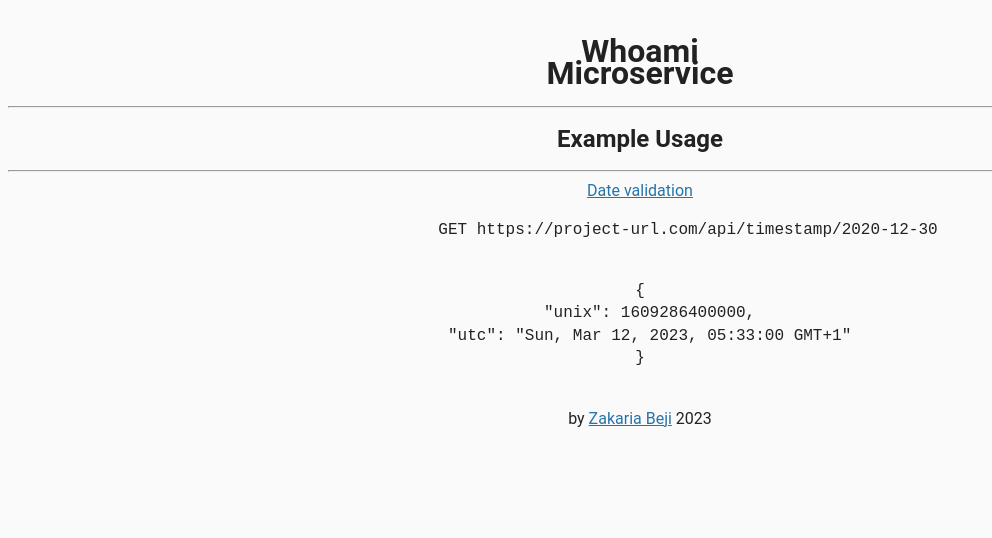
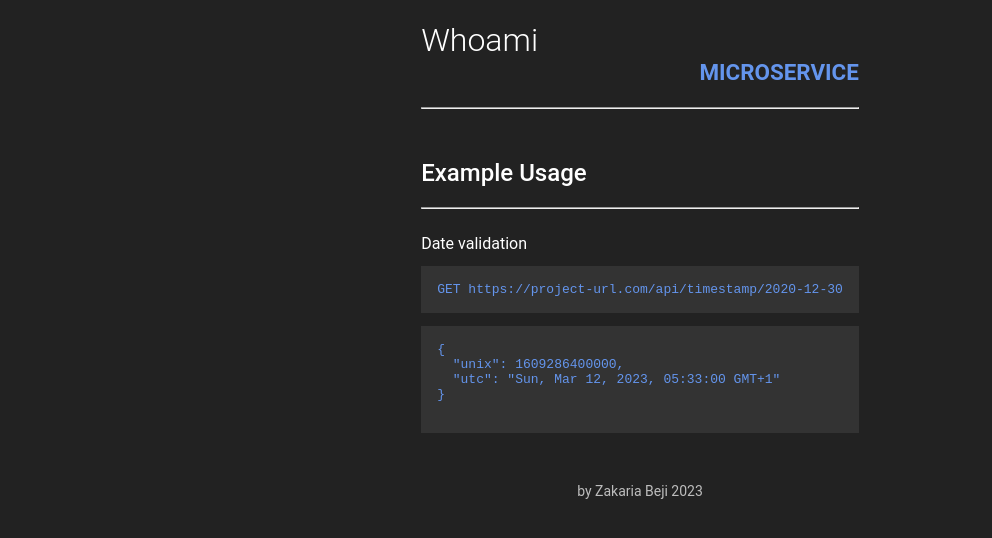
Before and after one commit to z-bj/Whoami-Microservice, a website: page views/index.html in a window 1280 px wide. Shown: the whole page, without its empty margins (0-992 px from the left). Drawn offline with Linux system fonts and the light colour scheme; files that its build step writes are made by us from their sources.

```diff
--- a/index.js
+++ b/index.js
@@ -37,6 +37,6 @@
 });
 
 // listen for requests on port: 3000
-letlistener = app.listen(process.env.PORT || 3000, function () {
+let listener = app.listen(process.env.PORT || 3000, function () {
   console.log("Your app is listening on port " + listener.address().port);
 });
--- a/public/style.css
+++ b/public/style.css
@@ -1,32 +1,85 @@
+* {
+  box-sizing: border-box;
+}
 body {
-	font-family: 'Roboto', sans-serif;
-	font-size: 16px;
-	color: #222;
-	background-color: #FaFaFa;
-	text-align: center;
-	line-height: 1.4em;
+  height: 100vh;
+  margin: 0;
+
+  display: flex;
+  flex-direction: column;
+  align-items: center;
+
+  color: #fff;
+  background-color: #222;
+
+  font-family: 'Roboto', sans-serif;
+}
+
+:root {
+  --primary-color: cornflowerblue;
 }
 
 .container {
-	padding: 0;
-	margin-top: 40px;
+  max-width: 500px;
 }
 
-h3 {
-  margin-top: 30px;
+h1 .primary {
+  text-align: left;
+  font-weight: 300;
+
+}
+h1 .secondary {
+  text-align: right;
+  text-transform: uppercase;
+  font-size: 0.7em;
+  color: var(--primary-color);
 }
 
-.footer {
-	margin-top: 40px;
+
+/* SUBTITLE */
+h2 {
+  font-weight: 500;
 }
 
-code {
-  font-family: monospace;
-  padding: 2px;
-  color: black;
-  background-color: #fff;
+header {
+  margin-bottom: 50px;
 }
 
-a {
-	color: #2574A9;
+main {
+  margin-bottom: 50px;
 }
+
+footer {
+  text-align: center;
+  font-size: 14px;
+  opacity: 0.7;
+  margin-bottom: 10px;
+}
+
+/* EXAMPLE CONTAINER */
+.example {
+  margin-top: 25px;
+}
+
+/* Code snippet */
+pre {
+  color: var(--primary-color);
+  background-color: #333;
+  padding: 16px;
+  tab-size: 2;
+  width: 100%;
+  overflow-x: auto;
+}
+pre.request {
+  white-space: inherit;
+}
+
+/* LINK */
+a:link,
+a:visited {
+  color: #fff;
+  text-decoration: none;
+}
+a:hover {
+  text-decoration: underline;
+}
```
Also changed, not shown: README.md.
